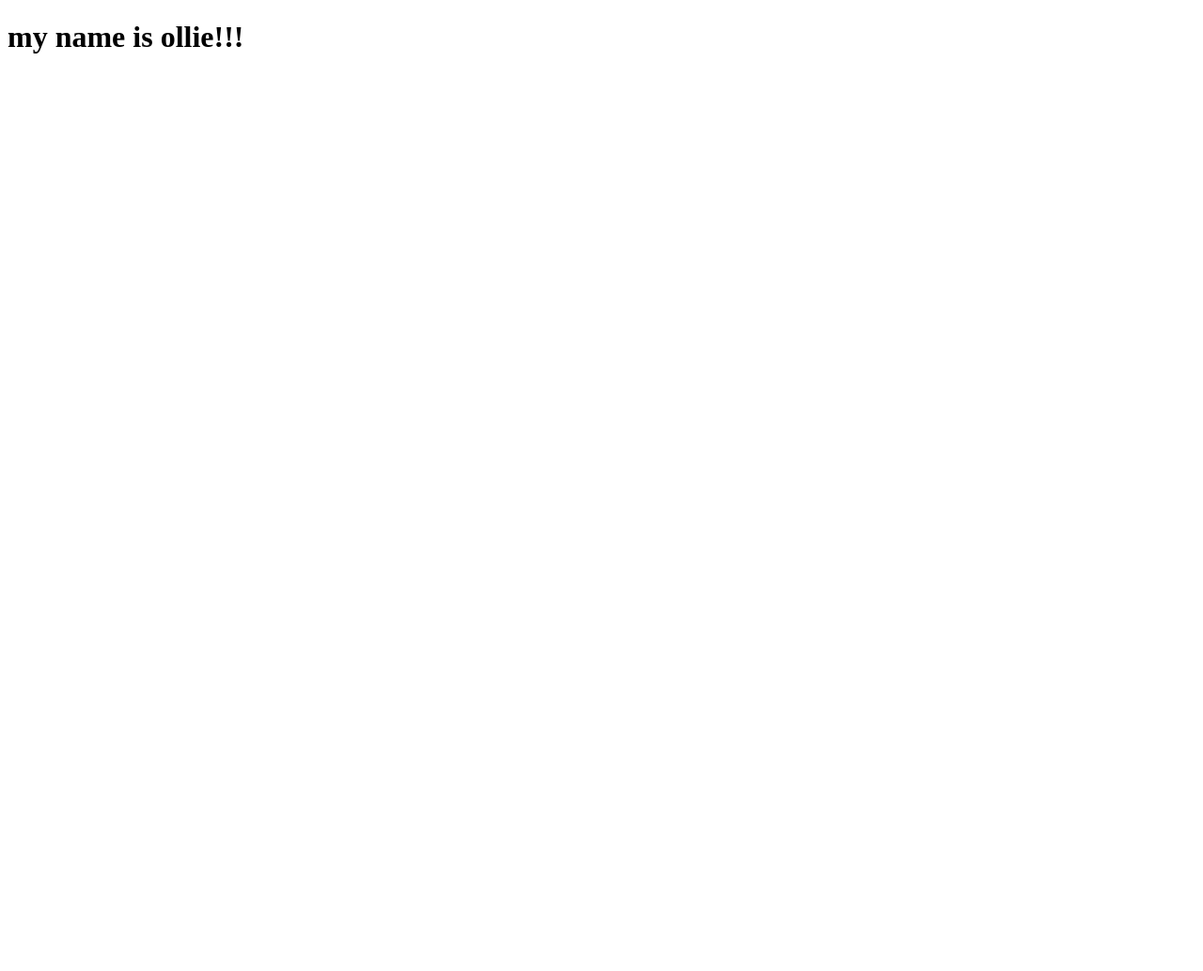
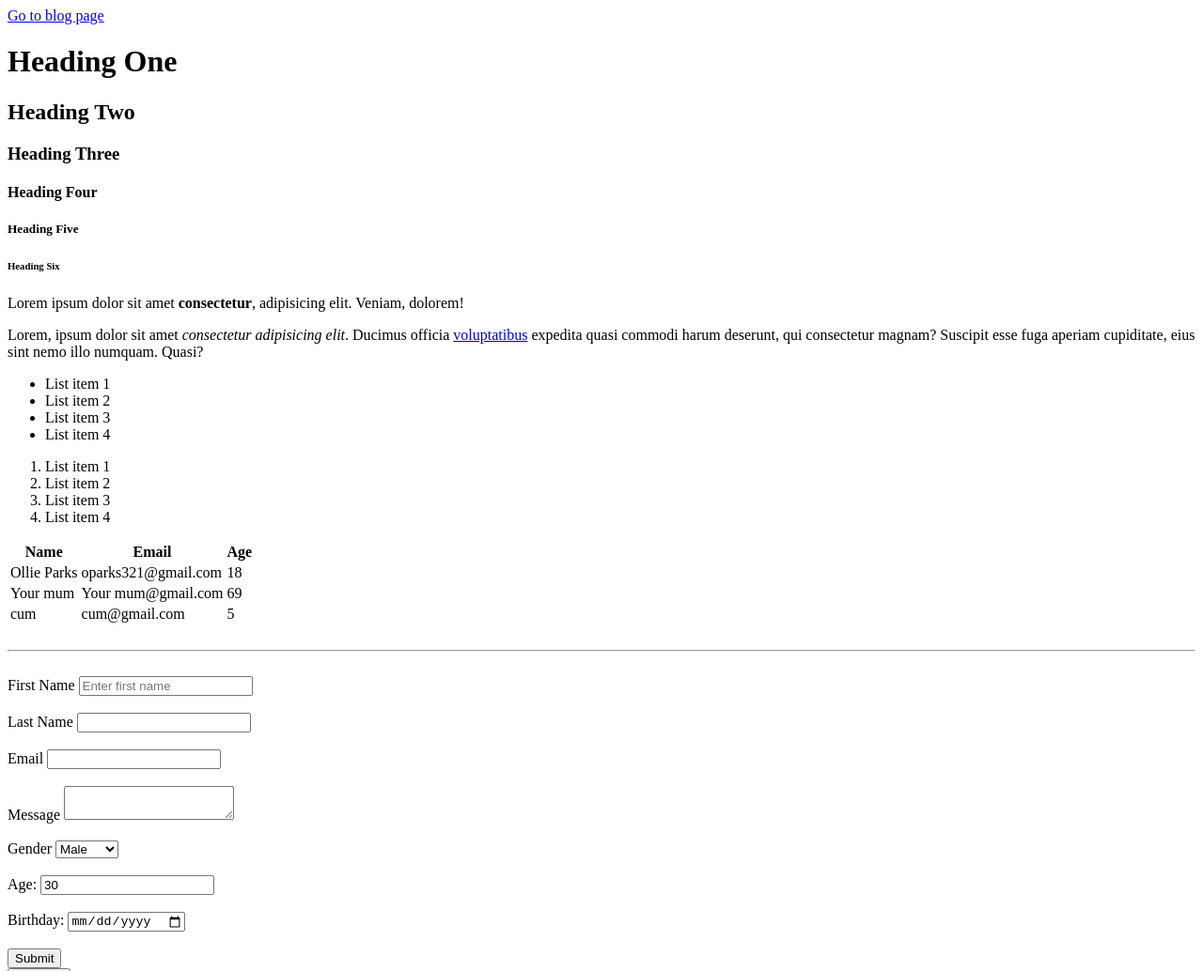
Before and after one commit to Oliver-Parks/first-github-project, a plain HTML site: page index.html in a window 1280 px wide. Shown: the top 1034 px of the page at 94% size. Before the commit the page ends 800 px from the top, so only its background shows below. Drawn offline with Linux system fonts and the light colour scheme.

Commit message:
initial commit

```diff
--- a/index.html
+++ b/index.html
@@ -1,12 +1,131 @@
 <!DOCTYPE html>
-<html lang="en">
-<head>
-    <meta charset="UTF-8">
-    <meta http-equiv="X-UA-Compatible" content="IE=edge">
-    <meta name="viewport" content="width=device-width, initial-scale=1.0">
-    <title>Document</title>
-</head>
-<body>
-    <h1>my name is ollie!!!</h1>
+<html>
+    <head>
+<title>HTML Cheat Sheet</title>
+    </head>
+    <body>
+<a href="blog.html">Go to blog page</a>
+<!-- Headings -->
+<h1>Heading One</h1>
+<h2>Heading Two</h2>
+<h3>Heading Three</h3>
+<h4>Heading Four</h4>
+<h5>Heading Five</h5>
+<h6>Heading Six</h6>
+
+<!-- Paragraph -->
+<p>
+    Lorem ipsum dolor sit amet <strong>consectetur</strong>, adipisicing elit. Veniam, dolorem!
+</p>
+<p>Lorem, ipsum dolor sit amet <em>consectetur adipisicing elit</em>. Ducimus officia <a href="http://google.com " target="_blank">voluptatibus</a> expedita quasi commodi harum deserunt, qui consectetur magnam? Suscipit esse fuga aperiam cupiditate, eius sint nemo illo numquam. Quasi?</p>
+
+<!-- Lists -->
+<ul>
+<li>List item 1</li>
+<li>List item 2</li>
+<li>List item 3</li>
+<li>List item 4</li>
+</ul>
+<ol>
+    <li>List item 1</li>
+    <li>List item 2</li>
+    <li>List item 3</li>
+    <li>List item 4</li>
+</ol>
+
+<!-- Table -->
+<table>
+    <thead>
+        <tr>
+            <th>Name</th>
+            <th>Email</th>
+            <th>Age</th>
+        </tr>
+    </thead>
+    <tbody>
+        <tr>
+            <td>Ollie Parks</td>
+            <td>oparks321@gmail.com</td>
+            <td>18</td>
+        </tr>
+        <tr>
+            <td>Your mum</td>
+            <td>Your mum@gmail.com</td>
+            <td>69</td>
+        </tr>
+        <tr>
+            <td>cum</td>
+            <td>cum@gmail.com</td>
+            <td>5</td>
+        </tr>
+    </tbody>
+</table>
+
+<br>
+<hr>
+<br>
+
+<!-- Forms -->
+<form action="process.php" method="POST">
+    <div>
+        <label>First Name</label>
+        <input type="text" name="firstName" placeholder="Enter first name">
+    </div>
+    <br>
+    <div>
+        <label>Last Name</label>
+        <input type="text" name="lastName">
+    </div>
+    <br>
+    <div>
+        <label>Email</label>
+        <input type="email" name="email">
+    </div>
+    <br>
+    <div>
+        <label>Message</label>
+        <textarea name="message"></textarea>
+    </div>
+    <br>
+    <div>
+        <label>Gender</label>
+        <select name="gender">
+            <option value="male">Male</option>
+            <option value="male">Female</option>
+            <option value="male">Other</option>
+        </select>
+    </div>
+    <br>
+    <div>
+        <label>Age:</label>
+        <input type="number" name="age" value="30">
+    </div>
+    <br>
+    <div>
+        <label>Birthday:</label>
+        <input type="date" name="birthday">
+    </div>
+    <br>
+    <input type="submit" name="submit" value="Submit">
+</form>
+
+<!-- Button -->
+<button>Click Me</button>
+
+<br>
+
+<!-- Image -->
+<a href="images/Cow profile pic.png">
+    <img src="images/Cow profile pic.png" alt="My Sample Image" width="200">
+</a>
+
+<!-- Quotations -->
+<blockquote cite="http://traversymedia.com">
+    Lorem ipsum dolor sit, amet consectetur adipisicing elit. Error, tempora.
+</blockquote>
+
+<p>The <abbr title="World Wide Web">WWW</abbr> is awesome</p>
+
+<p><cite>HTML crash course</cite> by Brad Traversy</p>
 </body>
 </html>
```
Also changed, not shown: blog.html (added, +65 -0 lines), Images/Cow profile pic.png (added).
